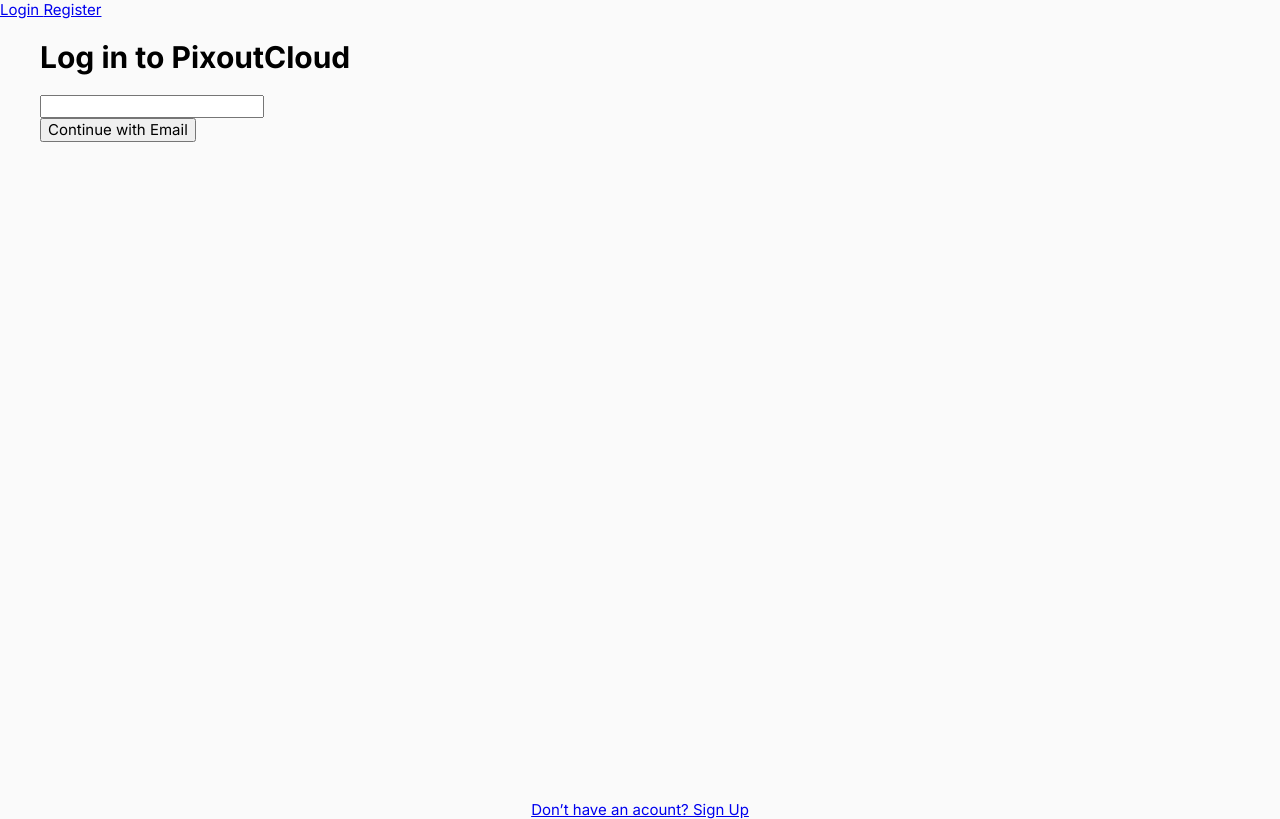
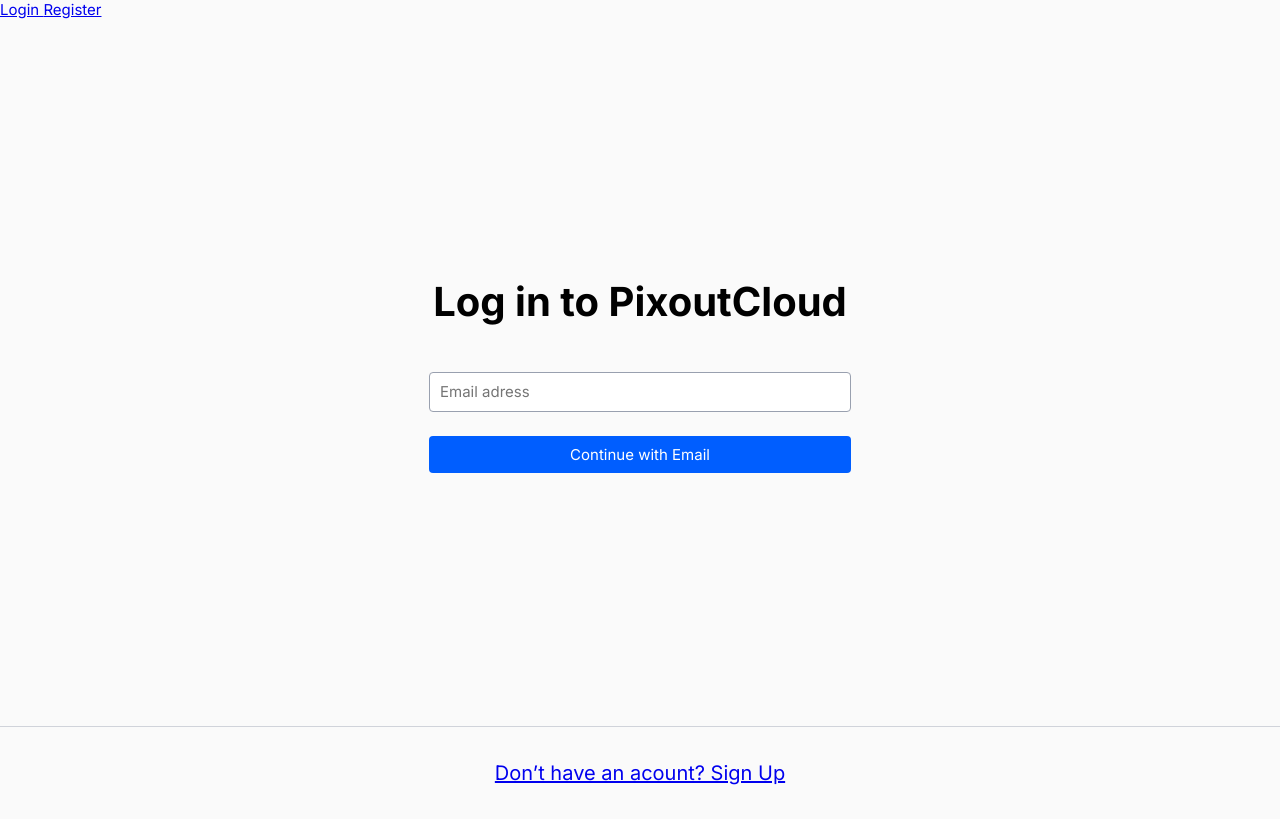
Before and after one commit to etroynov/pcl, a Vue app: page /login in a window 1280 px wide. Built offline with nearby package versions, Linux system fonts and the light colour scheme.

Commit message:
loginpage style added

```diff
--- a/src/pages/Login.vue
+++ b/src/pages/Login.vue
@@ -6,10 +6,10 @@
       </header>
       <form class="form">
         <div class="form__group">
-          <input type="text" class="form__field" />
+          <input type="text" class="form__field" placeholder="Email adress"/>
         </div>
         <div class="form__group">
-          <input type="submit" class="form__btn" value="Continue with Email" />
+          <input type="submit" class="form__btn"  value="Continue with Email" />
         </div>
       </form>
     </div>
@@ -29,5 +29,50 @@
 .footer {
   display: flex;
   justify-content: center;
+  border-top: 1px solid #D0D3DA;;
+  padding: 32px;
+  font-size: 20px;
+  line-height: 28px;
+  color: #005EFF;
 }
+
+.container {
+  display: flex;
+  flex-direction: column;
+  justify-content: center;
+  align-items: center;
+  gap: 40px;
+}
+
+.header__title {
+  margin: 0;
+  font-weight: 700;
+  font-size: 40px;
+  line-height: 60px;
+}
+
+.form {
+  display: flex;
+  flex-direction: column;
+  gap: 24px;
+}
+
+.form__field {
+  width: 400px;
+  background: #FFFFFF;
+  border: 1px solid #99A0AF;
+  border-radius: 4px;
+  padding: 10px;
+}
+
+.form__btn {
+  gap: 88px;
+  width: 422px;
+  padding: 10px;
+  background: #005EFF;
+  color: #FFFFFF;
+  border-radius: 4px;
+  border: none;
+}
+
 </style>
```
